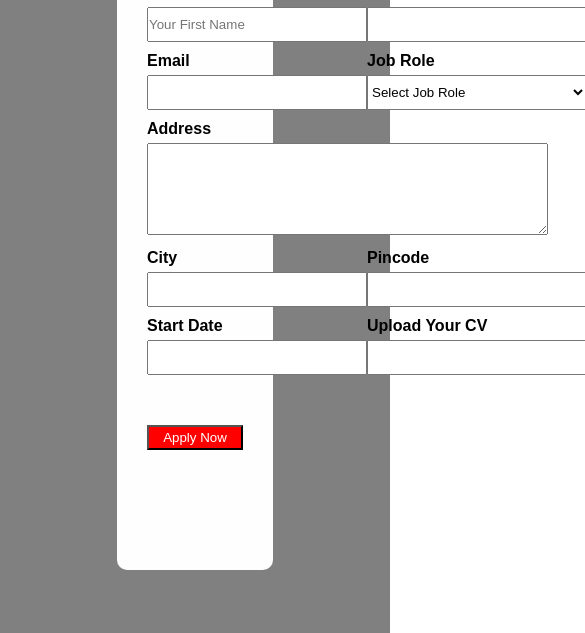
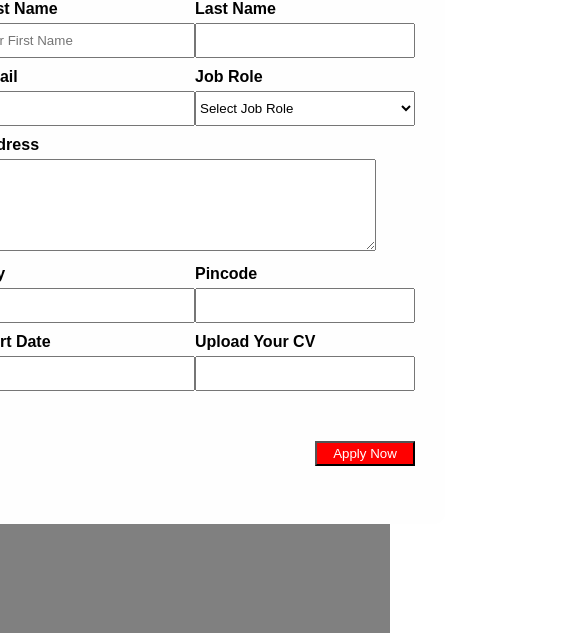
Before and after one commit to azhan982/Job_application_form, a plain HTML site: page index.html in a window 390 px wide. Shown: the part 211-844 px from the top of the page, 585 px wide, since content can reach past the window. Drawn offline with Linux system fonts and the light colour scheme; a web font is replaced by a local one.

Commit message:
try to make responsive

```diff
--- a/index.html
+++ b/index.html
@@ -5,13 +5,14 @@
     <meta name="viewport" content="width=device-width, initial-scale=1.0">
     <title>Job Application</title>
     <link rel="stylesheet" href="style.css">
+    <link rel="stylesheet" href="responsive.css">
 </head>
 <body>
     <div class="container">
         <div class="content">
-            <section class="top"><h1>Job Application </h1><h2>(web)</h2>
+            <section class="top res"><h1>Job Application </h1><h2>(web)</h2>
             </section>
-            <section class="up_mid">
+            <section class="up_mid res" >
                 <div class="box1">
                     <h4>First Name</h4>
 
@@ -24,7 +25,7 @@
                 </div>
 
             </section>
-            <section class="up_mid">
+            <section class="up_mid res">
                 <div class="box1">
                     <h4>Email</h4>
 
@@ -40,11 +41,11 @@
                  </select>
                 </div>
             </section>
-            <section class="mid">
+            <section class="mid res">
                 <h4>Address</h4>
                 <textarea name="add" id="da" cols="48" rows="6"></textarea>
             </section>
-            <section class="end">
+            <section class="end res">
                 <div class="box1">
                     <h4>City</h4>
 
@@ -57,7 +58,7 @@
                 </div>
 
             </section>
-            <section class="up_mid">
+            <section class="up_mid res">
                 <div class="box1">
                     <h4>Start Date</h4>
 
@@ -68,7 +69,7 @@
                     <input type="text" >
             </section>
 
-        <footer>
+        <footer class="res">
             <button>Apply Now</button>
         </footer>
     </div>
--- a/style.css
+++ b/style.css
@@ -14,14 +14,16 @@
     background-color: rgb(128, 128, 128);
     justify-content: center;
     align-items: center;
+    padding: 20px;
 }
 
 .content{
-    width: 40vw;
-    height: 85vh;
+    width: 600px;
+    height: 625px;
     background-color: rgb(254, 254, 254);
     border-radius: 10px;
     padding: 40px 30px 20px 30px;
+    margin: 20px;
 
 }
 .top{
```
Also changed, not shown: responsive.css (added).
